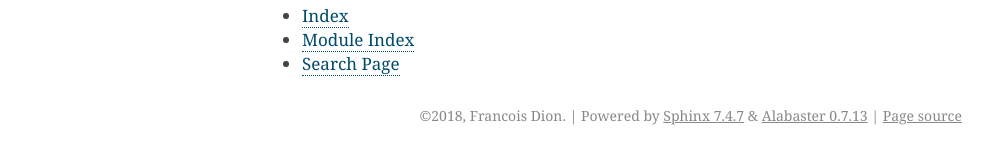
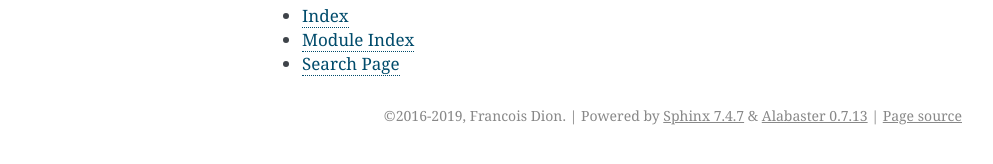
Before and after one commit to dionresearch/stemgraphic, a Sphinx documentation site: the page built from doc/sphinx/index.rst, in a window 1280 px wide. Shown: the part 581-745 px from the top of the page, without its empty margins (148-1141 px from the left). Built offline with Sphinx 7.4.7, drawn with Linux system fonts in a browser that asks for light colours; pages that are not in the unit, such as notebooks, are missing from menus.

Commit message:
updated copyright

```diff
--- a/doc/sphinx/conf.py
+++ b/doc/sphinx/conf.py
@@ -57,7 +57,7 @@ master_doc = 'index'
 
 # General information about the project.
 project = 'stemgraphic'
-copyright = '2018, Francois Dion'
+copyright = '2016-2019, Francois Dion'
 author = 'Francois Dion'
 
 # The version info for the project you're documenting, acts as replacement for
```
